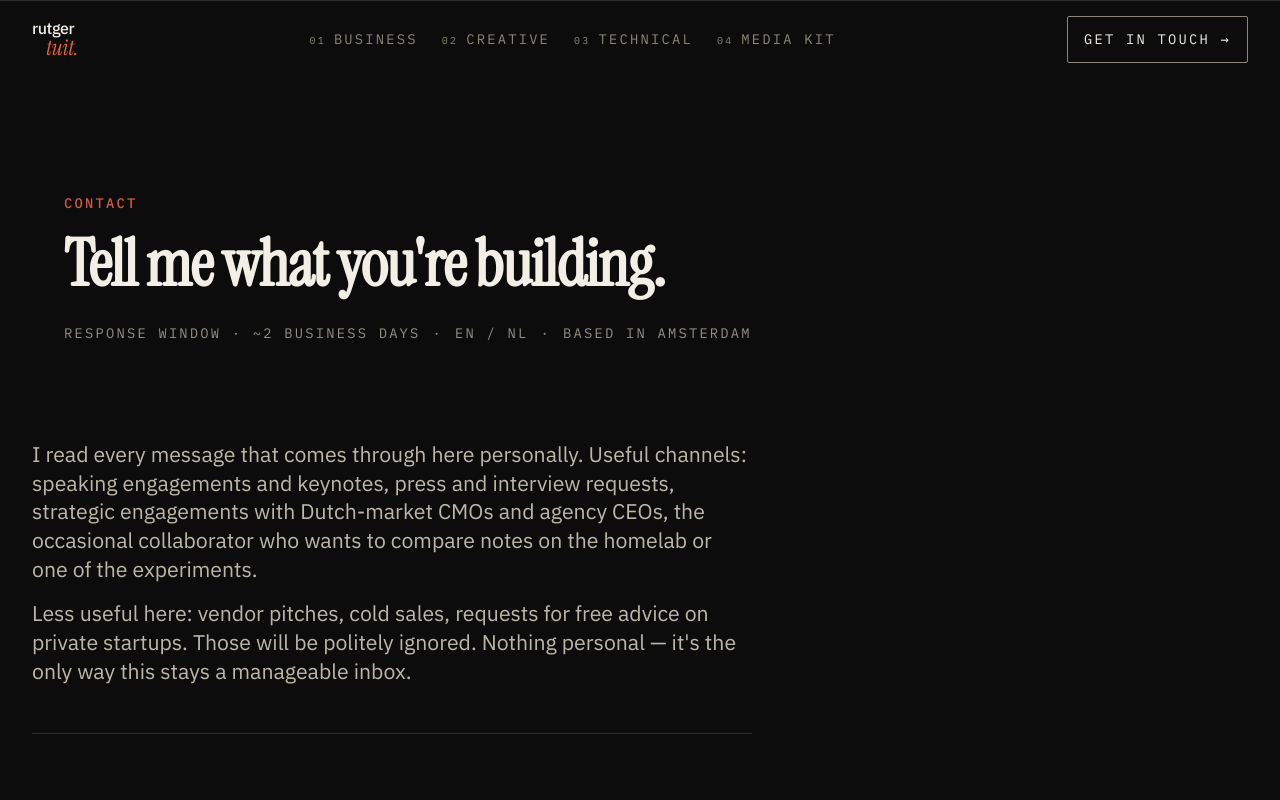
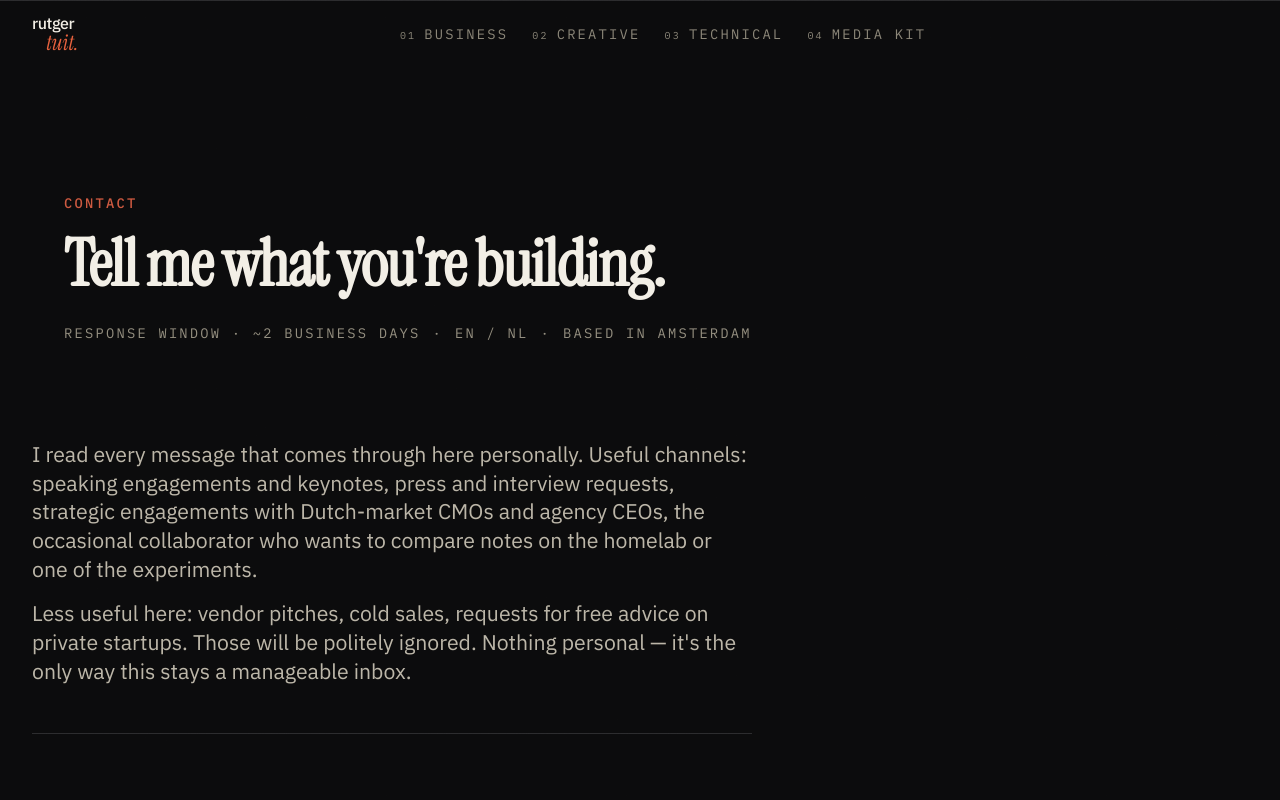
Before and after one commit to rutgertuit/RTNL, a Next.js app: page /contact in a window 1280 px wide. Shown: the top 800 px of the page. Built offline with nearby package versions, Linux system fonts and the light colour scheme.

Commit message:
fix(nav): hide 'Get in touch' CTA on /contact (closes X-3)

```diff
--- a/components/nav/Nav.tsx
+++ b/components/nav/Nav.tsx
@@ -2,6 +2,7 @@
 
 import { useEffect, useState } from "react";
 import Link from "next/link";
+import { usePathname } from "next/navigation";
 import { NavMobileMenu } from "./NavMobileMenu";
 
 const SECTIONS = [
@@ -15,6 +16,8 @@ const SECTIONS = [
 export function Nav() {
   const [active, setActive] = useState("top");
   const [scrolled, setScrolled] = useState(false);
+  const path = usePathname();
+  const onContact = path === "/contact";
 
   useEffect(() => {
     const sections = SECTIONS.map((s) => document.getElementById(s.id)).filter(
@@ -64,9 +67,11 @@ export function Nav() {
           </Link>
         ))}
       </div>
-      <Link href="/#contact" className="rt-nav__cta">
-        Get in touch <span aria-hidden>→</span>
-      </Link>
+      {!onContact && (
+        <Link href="/#contact" className="rt-nav__cta">
+          Get in touch <span aria-hidden>→</span>
+        </Link>
+      )}
       <NavMobileMenu sections={SECTIONS.slice(1)} />
       <div className="rt-nav__progress" aria-hidden>
         <div className="rt-nav__progress-fill" id="nav-progress-fill" />
--- a/components/nav/NavMobileMenu.tsx
+++ b/components/nav/NavMobileMenu.tsx
@@ -2,6 +2,7 @@
 
 import { useEffect, useId, useRef, useState } from "react";
 import Link from "next/link";
+import { usePathname } from "next/navigation";
 
 type Section = { id: string; num: string; label: string };
 
@@ -9,6 +10,8 @@ export function NavMobileMenu({ sections }: { sections: Section[] }) {
   const [open, setOpen] = useState(false);
   const panelId = useId();
   const panelRef = useRef<HTMLDivElement>(null);
+  const path = usePathname();
+  const onContact = path === "/contact";
 
   // Lock body scroll while open
   useEffect(() => {
@@ -71,6 +74,7 @@ export function NavMobileMenu({ sections }: { sections: Section[] }) {
                 <span>{s.label}</span>
               </Link>
             ))}
+            {!onContact && (
               <Link
                 href="/#contact"
                 onClick={() => setOpen(false)}
@@ -78,6 +82,7 @@ export function NavMobileMenu({ sections }: { sections: Section[] }) {
               >
                 Get in touch <span aria-hidden="true">→</span>
               </Link>
+            )}
           </nav>
         </div>
       )}
```
Lines whose indentation alone changed are shown as unchanged.
